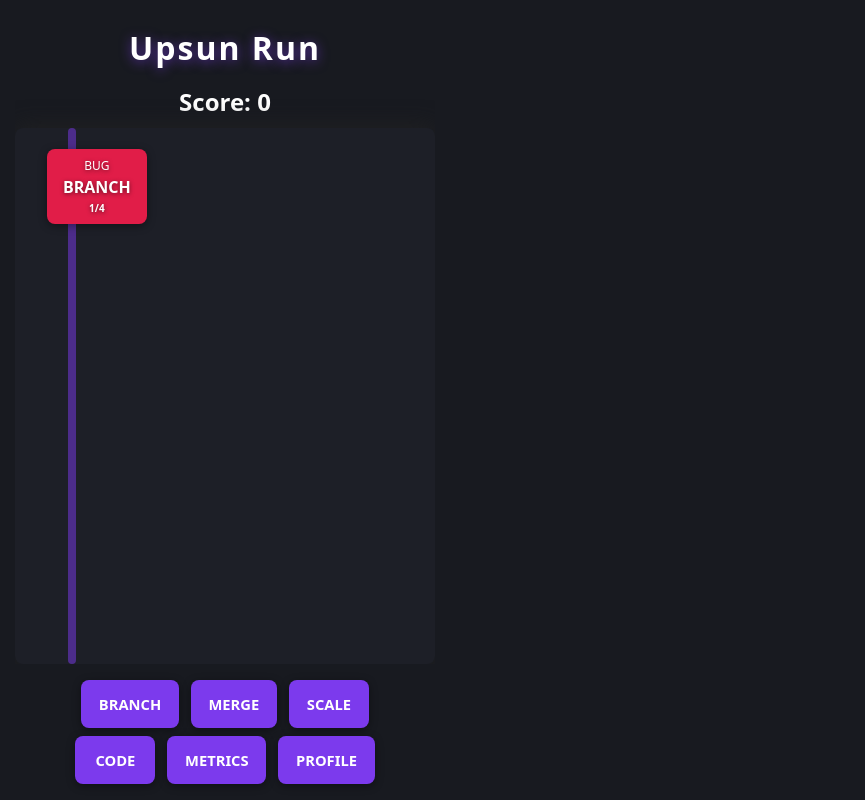
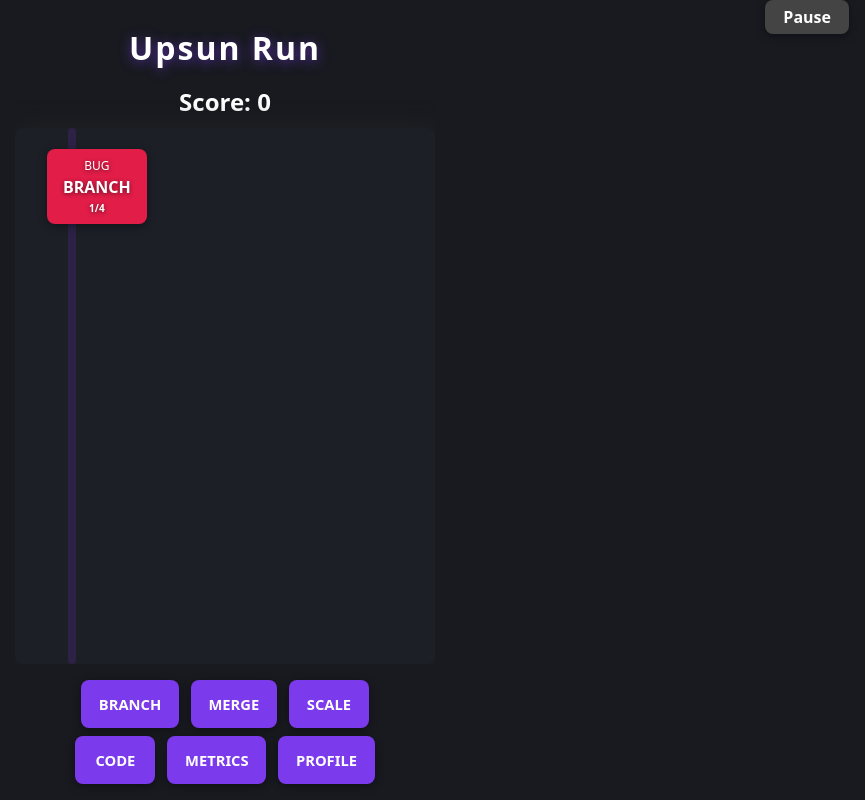
Before and after one commit to gregqualls/upsunrun-frontend, a React (Vite) app: page / in a window 1280 px wide. Shown: the whole page, without its empty margins (415-1280 px from the left). Built offline with nearby package versions, Linux system fonts and the light colour scheme.

Commit message:
Implement branch line animations and enhance task merging logic in App.tsx, introducing new types for branch lines and improving visual representation of task actions.

```diff
--- a/src/App.tsx
+++ b/src/App.tsx
@@ -4,6 +4,7 @@
 const BLOCK_SIZE = 50
 const FALL_SPEED = 0.5 // pixels per frame
 const SPAWN_INTERVAL = 4800 // ms
+const MERGE_ANIMATION_DURATION = 350; // ms
 
 // Define Task type
 interface Task {
@@ -17,6 +18,20 @@
   lane: number // 0 = production, 1+ = branches
   branchColor: string // color for the branch line
   fadingBranch?: boolean // for merge animation
+  isMergingBack?: boolean // new: for merge animation
+}
+
+// BranchLine type for true git-branch effect
+interface BranchLine {
+  id: number
+  fromLane: number
+  toLane: number
+  color: string
+  branchY: number
+  currentY: number
+  mergeY: number | null
+  opacity?: number
+  fading?: boolean
 }
 
 const BRANCH_COLORS = ['#7c3aed', '#22d3ee', '#facc15', '#ef4444', '#10b981', '#f472b6']
@@ -39,7 +54,7 @@
 }
 
 function getNextAvailableLane(tasks: Task[]): number {
-  // Find the rightmost lane currently in use, or 0 if none
+  // Only consider lanes of active (not completed) tasks
   const lanes = tasks.map(t => t.lane)
   let lane = 1
   while (lanes.includes(lane)) lane++
@@ -55,23 +70,47 @@
   const gameRef = useRef<HTMLDivElement>(null)
   const nextTaskId = useRef(0)
   const [animatingTaskId, setAnimatingTaskId] = useState<number | null>(null)
+  const [branchLines, setBranchLines] = useState<BranchLine[]>([])
 
-  // Animate falling tasks
+  // Animate falling tasks and scrolling branch lines
   useEffect(() => {
     if (!isRunning) return
     const interval = setInterval(() => {
-      setTasks((prev) => {
+      // 1. "Paper moves up": All existing branch lines scroll up
+      setBranchLines((lines) =>
+        lines.map((line) => ({
+          ...line,
+          branchY: line.branchY - FALL_SPEED,
+          currentY: line.currentY - FALL_SPEED,
+          mergeY: line.mergeY !== null ? line.mergeY - FALL_SPEED : null,
+          opacity: line.opacity !== undefined ? Math.max(0, line.opacity - 0.001) : 1,
+        })).filter(line => (line.mergeY || line.currentY) > -50 && line.opacity > 0)
+      )
+
+      // 2. "Pen draws down": Tasks fall
+      setTasks((prevTasks) => {
         const gameHeight = gameRef.current?.clientHeight || 500
-        // Move all tasks down
-        const moved = prev.map((task) => ({ ...task, y: task.y + FALL_SPEED }))
-        // Check if any task hit the bottom
-        const hitBottom = moved.some((task) => task.y + BLOCK_SIZE >= gameHeight)
+        const movedTasks = prevTasks.map((task) => ({ ...task, y: task.y + FALL_SPEED }))
+
+        // 3. Re-peg the end of active lines to their tasks
+        setBranchLines((currentLines) =>
+          currentLines.map((line) => {
+            const task = movedTasks.find((t) => t.id === line.id)
+            if (task && line.mergeY === null) {
+              return { ...line, currentY: task.y + BLOCK_SIZE / 2 }
+            }
+            return line
+          })
+        )
+
+        // Check for game over
+        const hitBottom = movedTasks.some((task) => task.y + BLOCK_SIZE >= gameHeight)
         if (hitBottom) {
           setIsRunning(false)
           setGameOver(true)
-          return moved.map((task) => ({ ...task, y: Math.min(task.y, gameHeight - BLOCK_SIZE) }))
+          return movedTasks.map((task) => ({ ...task, y: Math.min(task.y, gameHeight - BLOCK_SIZE) }))
         }
-        return moved
+        return movedTasks
       })
     }, 16)
     return () => clearInterval(interval)
@@ -110,54 +149,65 @@
     setGameOver(false)
     nextTaskId.current = 0
     setScore(0)
+    setBranchLines([]) // clear all branch lines
   }
 
   // Handle action button press
   const handleAction = (action: string) => {
     if (!isRunning) return
     setTasks((prev) => {
-      // Find the first task that matches the current action
-      const idx = prev.findIndex(
-        (task) => task.requiredActions[task.progress] === action
-      )
+      const idx = prev.findIndex((task) => task.requiredActions[task.progress] === action)
       if (idx === -1) return prev
       const updated = [...prev]
       const task = updated[idx]
       const newProgress = task.progress + 1
-      setAnimatingTaskId(task.id)
-      setTimeout(() => setAnimatingTaskId(null), 200)
       let newTask = { ...task }
+
       if (action === 'BRANCH') {
-        // Move to next available lane and assign a branch color
         const nextLane = getNextAvailableLane(prev)
         newTask = {
           ...task,
           lane: nextLane,
           x: getLaneX(nextLane),
-          branchColor: BRANCH_COLORS[nextLane % BRANCH_COLORS.length],
           progress: newProgress,
           action: task.requiredActions[newProgress],
+          branchColor: BRANCH_COLORS[nextLane % BRANCH_COLORS.length],
         }
-      } else if (action === 'MERGE') {
-        // Move back to production lane, mark branch for fading
-        newTask = {
-          ...task,
-          lane: 0,
-          x: getLaneX(0),
-          fadingBranch: true,
-          progress: newProgress,
-          action: task.requiredActions[newProgress],
-        }
-      } else {
-        newTask = { ...task, progress: newProgress, action: task.requiredActions[newProgress] }
+        setBranchLines((lines) => [...lines, {
+          id: task.id,
+          fromLane: 0,
+          toLane: nextLane,
+          color: newTask.branchColor,
+          branchY: task.y + BLOCK_SIZE / 2,
+          mergeY: null,
+          currentY: task.y + BLOCK_SIZE / 2,
+          opacity: 1,
+        }])
+        updated[idx] = newTask
+        return updated
       }
-      // Remove task if completed
-      if (newProgress >= task.requiredActions.length) {
-        updated.splice(idx, 1)
-        setScore((s) => s + 1)
-      } else {
+
+      if (action === 'MERGE') {
+        const mergeYPos = task.y + BLOCK_SIZE / 2
+        // 1. Move task visually to production lane
+        newTask = { ...task, lane: 0, x: getLaneX(0), isMergingBack: true, progress: newProgress, action: task.requiredActions[newProgress] }
         updated[idx] = newTask
+
+        // 2. Set mergeY to complete the line path
+        setBranchLines(lines => lines.map(line => line.id === task.id && line.mergeY === null ? { ...line, mergeY: mergeYPos, currentY: mergeYPos } : line ))
+
+        // 3. After animation, remove the task
+        setTimeout(() => {
+          setTasks(current => current.filter(t => t.id !== task.id))
+          setScore(s => s + 1)
+        }, MERGE_ANIMATION_DURATION)
+
+        return updated
       }
+
+      // Handle other actions
+      newTask = { ...task, progress: newProgress, action: task.requiredActions[newProgress] }
+      updated[idx] = newTask
       return updated
     })
   }
@@ -166,19 +216,96 @@
   const maxLane = Math.max(0, ...tasks.map(t => t.lane))
   // Get the height of the game area for line rendering
   const gameAreaHeight = gameRef.current?.clientHeight || 500
+  const gameAreaWidth = gameRef.current?.clientWidth || 400
+
+  // A single, correct function for the entire git-branch line path.
+  function getBranchLinePath(line: BranchLine) {
+    const prodX = getLaneX(line.fromLane) + BLOCK_SIZE / 2;
+    const devX = getLaneX(line.toLane) + BLOCK_SIZE / 2;
+    const radius = 16;
+
+    const verticalEndY = line.mergeY !== null ? line.mergeY : line.currentY;
+
+    // 1. Start at production lane at the branch point
+    const path = [
+      `M${prodX},${line.branchY}`
+    ];
+
+    // 2. Horizontal line to the start of the curve
+    path.push(`H${devX - radius}`);
+
+    // 3. 90-degree curve down-right
+    path.push(`A${radius},${radius} 0 0,1 ${devX},${line.branchY + radius}`);
+
+    // 4. Vertical line down the dev lane
+    path.push(`V${verticalEndY - radius}`);
+
+    // 5. If merged, add the mirrored merge-back curve and line
+    if (line.mergeY !== null) {
+      // Curve down-left (using sweep-flag 1 for the correct mirrored arc)
+      path.push(`A${radius},${radius} 0 0,1 ${devX - radius},${verticalEndY}`);
+      // Horizontal line back to production
+      path.push(`H${prodX}`);
+    }
+
+    return path.join(' ');
+  }
 
   return (
     <div className="game-bg" style={{ minHeight: '100vh', display: 'flex', flexDirection: 'column', alignItems: 'center' }}>
       {/* Game Title at the very top */}
-      <div className="game-title-top">Upsun Run</div>
+      <div className="game-title-top" style={{ position: 'relative' }}>
+        Upsun Run
+        {/* Pause/Resume button in top right */}
+        <button
+          onClick={() => setIsRunning((r) => !r)}
+          style={{
+            position: 'absolute',
+            right: 16,
+            top: 0,
+            padding: '6px 18px',
+            fontSize: 16,
+            borderRadius: 8,
+            border: 'none',
+            background: isRunning ? '#444' : '#7c3aed',
+            color: '#fff',
+            fontWeight: 700,
+            cursor: 'pointer',
+            boxShadow: '0 2px 8px #0006',
+            zIndex: 10,
+          }}
+        >
+          {isRunning ? 'Pause' : 'Resume'}
+        </button>
+      </div>
       {/* Centered game area and score */}
       <div className="game-content">
         <div className="game-score">Score: {score}</div>
         <div
           ref={gameRef}
           className="game-area"
+          style={{ position: 'relative' }}
         >
-          {/* Render branch/production lines for each lane */}
+          {/* SVG for branch lines */}
+          <svg
+            width={gameAreaWidth}
+            height={gameAreaHeight}
+            style={{ position: 'absolute', left: 0, top: 0, pointerEvents: 'none', zIndex: 0 }}
+          >
+            {branchLines.map((line) => (
+              <path
+                key={line.id}
+                d={getBranchLinePath(line)}
+                stroke={line.color}
+                strokeWidth={6}
+                fill="none"
+                opacity={line.opacity !== undefined ? line.opacity : 0.7}
+                style={{ transition: 'opacity 0.3s' }}
+                strokeLinecap="round"
+              />
+            ))}
+          </svg>
+          {/* Render branch/production lines for each lane (background, optional) */}
           {Array.from({ length: maxLane + 1 }).map((_, laneIdx) => {
             // Find a task in this lane to get its color, default to production color
             const taskInLane = tasks.find(t => t.lane === laneIdx)
@@ -194,7 +321,7 @@
                   height: gameAreaHeight,
                   background: color,
                   borderRadius: 4,
-                  opacity: 0.5,
+                  opacity: 0.15,
                   zIndex: 0,
                 }}
               />
```
